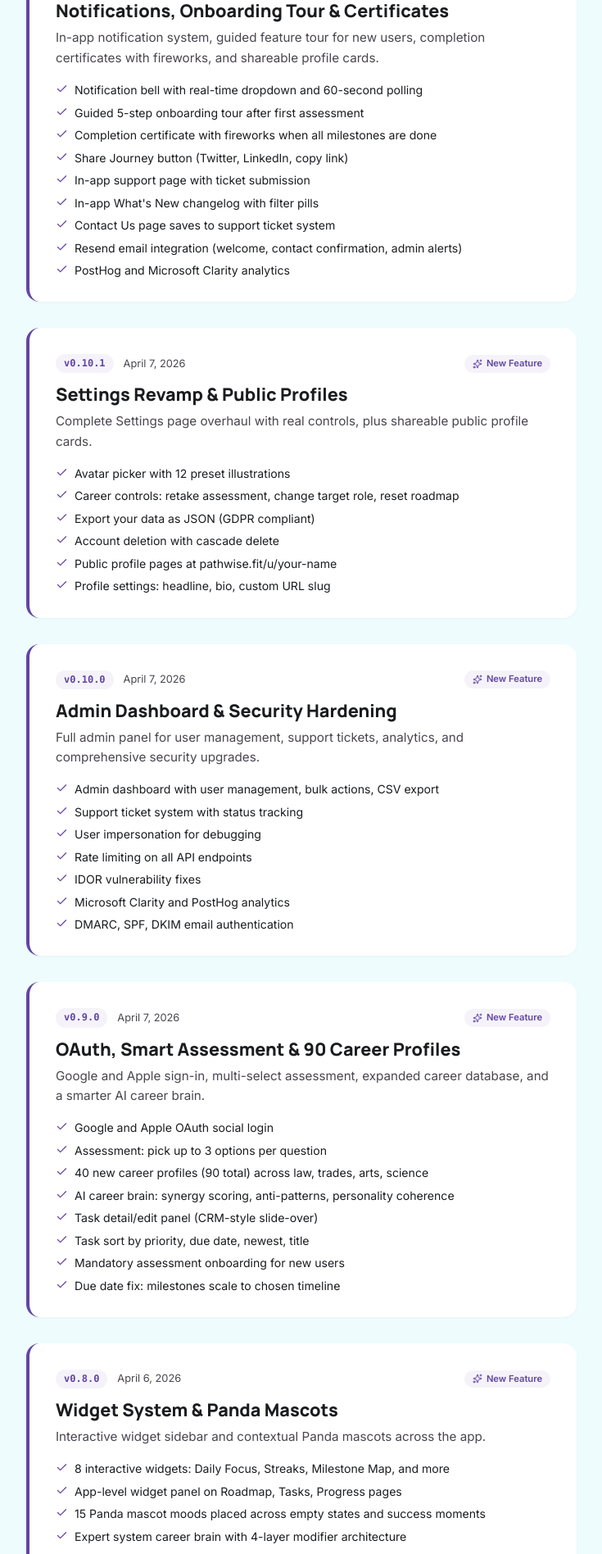
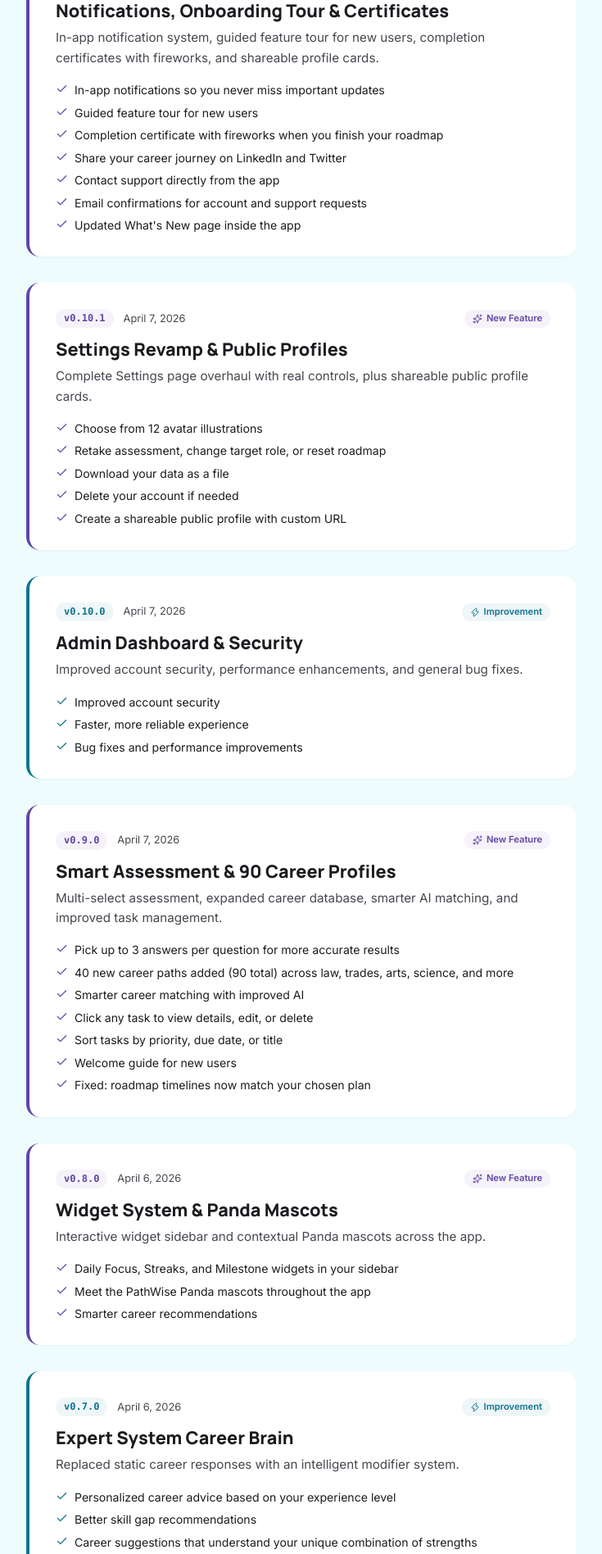
Before and after one commit to venomez-viper/PathWise, a React (Vite) app: page /whats-new in a window 1280 px wide. Shown: the part 380-2276 px from the top of the page at 82% size, without its empty margins (272-1007 px from the left). Built offline with nearby package versions, Linux system fonts and the light colour scheme; no server answers.

Commit message:
fix: rewrite What's New to show only user-facing features

```diff
--- a/src/pages/WhatsNew/changelogData.ts
+++ b/src/pages/WhatsNew/changelogData.ts
@@ -39,15 +39,13 @@ export const CHANGELOG: ChangelogEntry[] = [
     tag: 'feature',
     description: 'In-app notification system, guided feature tour for new users, completion certificates with fireworks, and shareable profile cards.',
     highlights: [
-      'Notification bell with real-time dropdown and 60-second polling',
-      'Guided 5-step onboarding tour after first assessment',
-      'Completion certificate with fireworks when all milestones are done',
-      'Share Journey button (Twitter, LinkedIn, copy link)',
-      'In-app support page with ticket submission',
-      'In-app What\'s New changelog with filter pills',
-      'Contact Us page saves to support ticket system',
-      'Resend email integration (welcome, contact confirmation, admin alerts)',
-      'PostHog and Microsoft Clarity analytics',
+      'In-app notifications so you never miss important updates',
+      'Guided feature tour for new users',
+      'Completion certificate with fireworks when you finish your roadmap',
+      'Share your career journey on LinkedIn and Twitter',
+      'Contact support directly from the app',
+      'Email confirmations for account and support requests',
+      'Updated What\'s New page inside the app',
     ],
   },
   {
@@ -57,45 +55,39 @@ export const CHANGELOG: ChangelogEntry[] = [
     tag: 'feature',
     description: 'Complete Settings page overhaul with real controls, plus shareable public profile cards.',
     highlights: [
-      'Avatar picker with 12 preset illustrations',
-      'Career controls: retake assessment, change target role, reset roadmap',
-      'Export your data as JSON (GDPR compliant)',
-      'Account deletion with cascade delete',
-      'Public profile pages at pathwise.fit/u/your-name',
-      'Profile settings: headline, bio, custom URL slug',
+      'Choose from 12 avatar illustrations',
+      'Retake assessment, change target role, or reset roadmap',
+      'Download your data as a file',
+      'Delete your account if needed',
+      'Create a shareable public profile with custom URL',
     ],
   },
   {
     version: '0.10.0',
     date: 'April 7, 2026',
-    title: 'Admin Dashboard & Security Hardening',
-    tag: 'feature',
-    description: 'Full admin panel for user management, support tickets, analytics, and comprehensive security upgrades.',
+    title: 'Admin Dashboard & Security',
+    tag: 'improvement',
+    description: 'Improved account security, performance enhancements, and general bug fixes.',
     highlights: [
-      'Admin dashboard with user management, bulk actions, CSV export',
-      'Support ticket system with status tracking',
-      'User impersonation for debugging',
-      'Rate limiting on all API endpoints',
-      'IDOR vulnerability fixes',
-      'Microsoft Clarity and PostHog analytics',
-      'DMARC, SPF, DKIM email authentication',
+      'Improved account security',
+      'Faster, more reliable experience',
+      'Bug fixes and performance improvements',
     ],
   },
   {
     version: '0.9.0',
     date: 'April 7, 2026',
-    title: 'OAuth, Smart Assessment & 90 Career Profiles',
+    title: 'Smart Assessment & 90 Career Profiles',
     tag: 'feature',
-    description: 'Google and Apple sign-in, multi-select assessment, expanded career database, and a smarter AI career brain.',
+    description: 'Multi-select assessment, expanded career database, smarter AI matching, and improved task management.',
     highlights: [
-      'Google and Apple OAuth social login',
-      'Assessment: pick up to 3 options per question',
-      '40 new career profiles (90 total) across law, trades, arts, science',
-      'AI career brain: synergy scoring, anti-patterns, personality coherence',
-      'Task detail/edit panel (CRM-style slide-over)',
-      'Task sort by priority, due date, newest, title',
-      'Mandatory assessment onboarding for new users',
-      'Due date fix: milestones scale to chosen timeline',
+      'Pick up to 3 answers per question for more accurate results',
+      '40 new career paths added (90 total) across law, trades, arts, science, and more',
+      'Smarter career matching with improved AI',
+      'Click any task to view details, edit, or delete',
+      'Sort tasks by priority, due date, or title',
+      'Welcome guide for new users',
+      'Fixed: roadmap timelines now match your chosen plan',
     ],
   },
   {
@@ -105,10 +97,9 @@ export const CHANGELOG: ChangelogEntry[] = [
     tag: 'feature',
     description: 'Interactive widget sidebar and contextual Panda mascots across the app.',
     highlights: [
-      '8 interactive widgets: Daily Focus, Streaks, Milestone Map, and more',
-      'App-level widget panel on Roadmap, Tasks, Progress pages',
-      '15 Panda mascot moods placed across empty states and success moments',
-      'Expert system career brain with 4-layer modifier architecture',
+      'Daily Focus, Streaks, and Milestone widgets in your sidebar',
+      'Meet the PathWise Panda mascots throughout the app',
+      'Smarter career recommendations',
     ],
   },
   {
@@ -118,11 +109,9 @@ export const CHANGELOG: ChangelogEntry[] = [
     tag: 'improvement',
     description: 'Replaced static career responses with an intelligent modifier system.',
     highlights: [
-      'Experience modifiers (5 tiers: student to expert)',
-      'Gap pattern database (30 keyword-matched patterns)',
-      'Career stage modifiers (12 stage x risk combinations)',
-      'Combination rules engine (25 persona rules)',
-      'Learning style router (24 skills x 5 formats)',
+      'Personalized career advice based on your experience level',
+      'Better skill gap recommendations',
+      'Career suggestions that understand your unique combination of strengths',
     ],
   },
   {
@@ -132,22 +121,21 @@ export const CHANGELOG: ChangelogEntry[] = [
     tag: 'improvement',
     description: 'Zen Stone light theme and gamified achievement system.',
     highlights: [
-      'Rethemed from dark purple to Zen Stone light palette',
-      'Apple Fitness-inspired achievement badges',
-      'Auto-award system for assessment, roadmap, and task milestones',
+      'Beautiful new light theme design',
+      'Earn achievement badges as you progress',
+      'Automatic badges for completing milestones',
     ],
   },
   {
     version: '0.5.0',
     date: 'March 27, 2026',
-    title: 'Custom Domain & Live Backend',
+    title: 'Launch',
     tag: 'feature',
-    description: 'Launched on pathwise.fit with a live Encore.dev backend.',
+    description: 'PathWise launches publicly at pathwise.fit.',
     highlights: [
-      'Custom domain: pathwise.fit',
-      'Live backend API connection',
-      'Skill Gap Assessment page',
-      'AI task generation from prompts',
+      'PathWise launches at pathwise.fit',
+      'Career assessment with AI-powered matching',
+      'Skill gap analysis and learning recommendations',
     ],
   },
 ];
```
